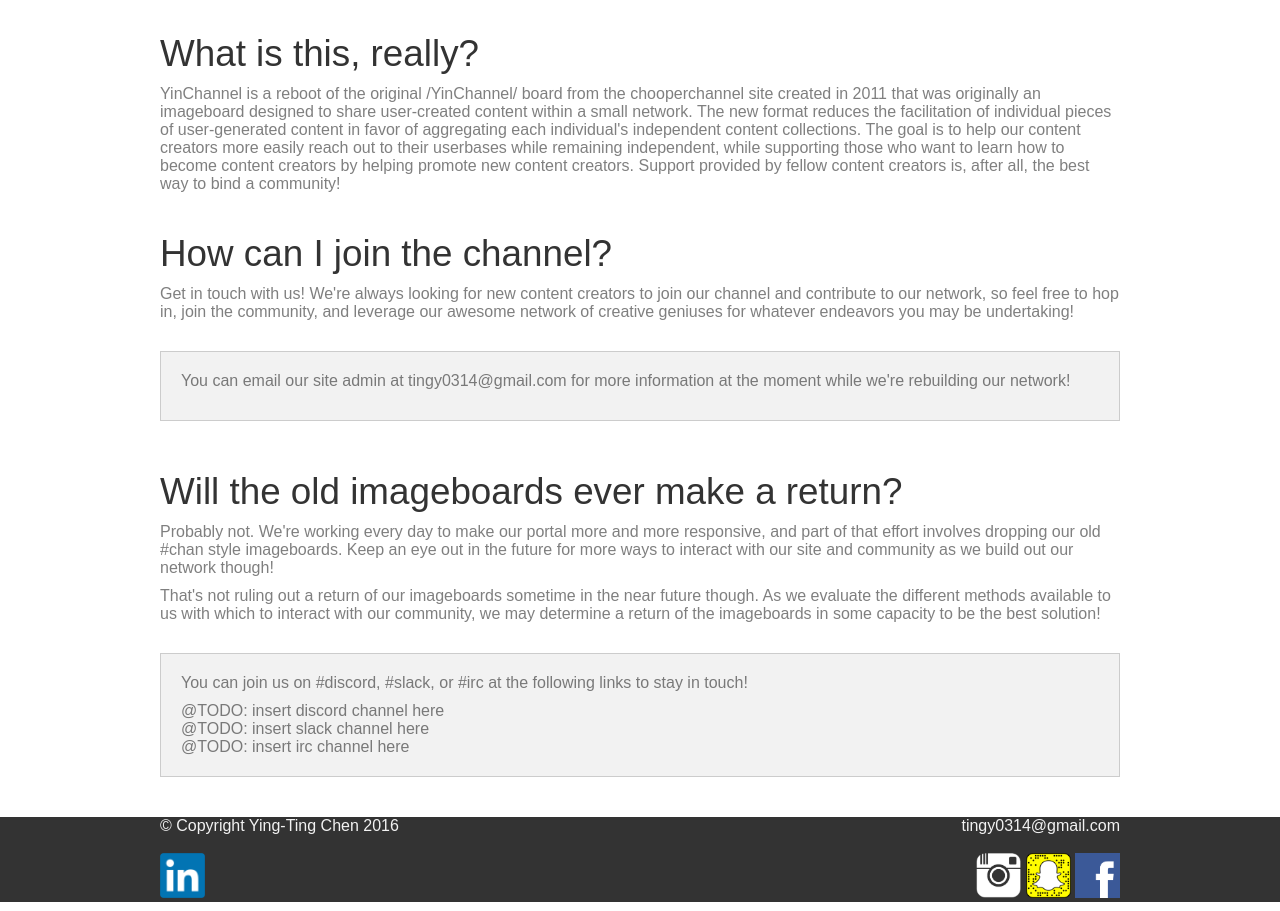
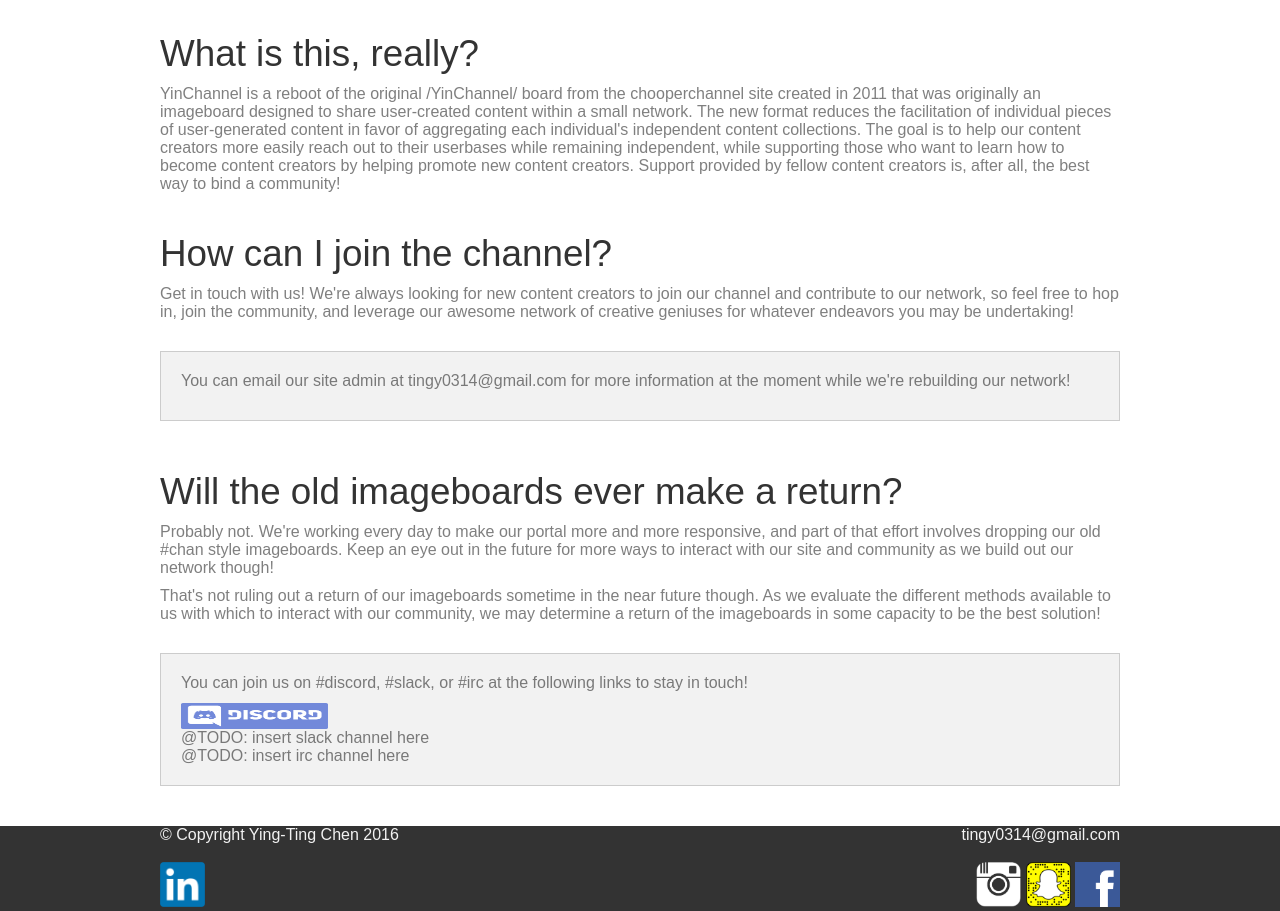
Before and after one commit to tingalicious/tingalicious.github.io, a plain HTML site: page about.html in a window 1280 px wide. Shown: the part 817-1728 px from the top of the page. Drawn offline with nearby package versions, Linux system fonts and the light colour scheme.

Commit message:
Added Discord Link
Added Discord Link

```diff
--- a/about.html
+++ b/about.html
@@ -365,7 +365,7 @@
 		<div class="box">
 			<p>You can join us on #discord, #slack, or #irc at the following links to stay in touch!</p>
 			<ul>
-				<li>@TODO: insert discord channel here </li>
+				<li><a target="_blank" href="https://discord.gg/0yG80IX7zGqXij0x" title="Discord Link"><img src="imgs/discord.png" width="147" height="26" alt="" align="middle"></a> </li>
 				<li>@TODO: insert slack channel here</li>
 				<li>@TODO: insert irc channel here</li>
 			</ul>
```
Also changed, not shown: imgs/discord.png (added).
